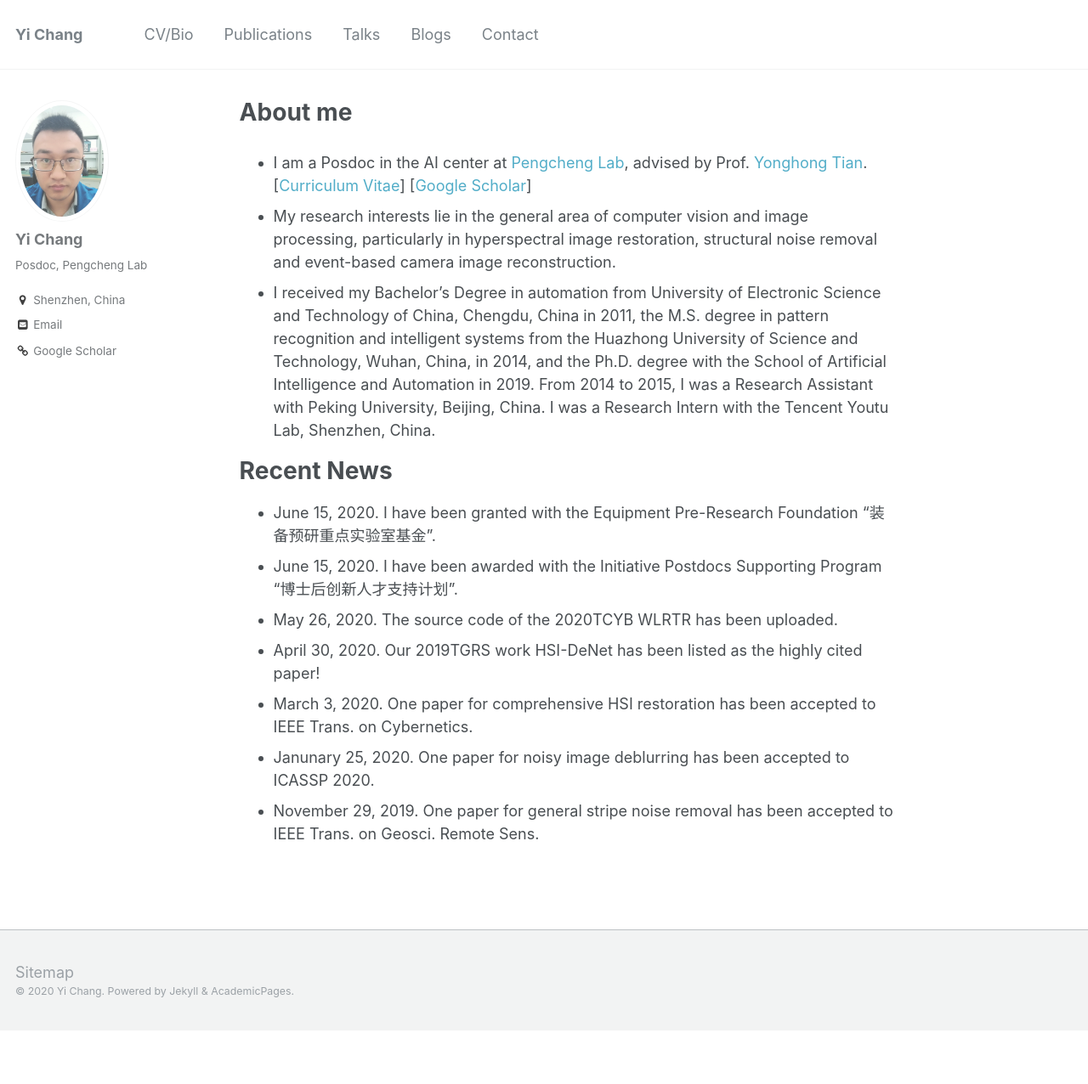
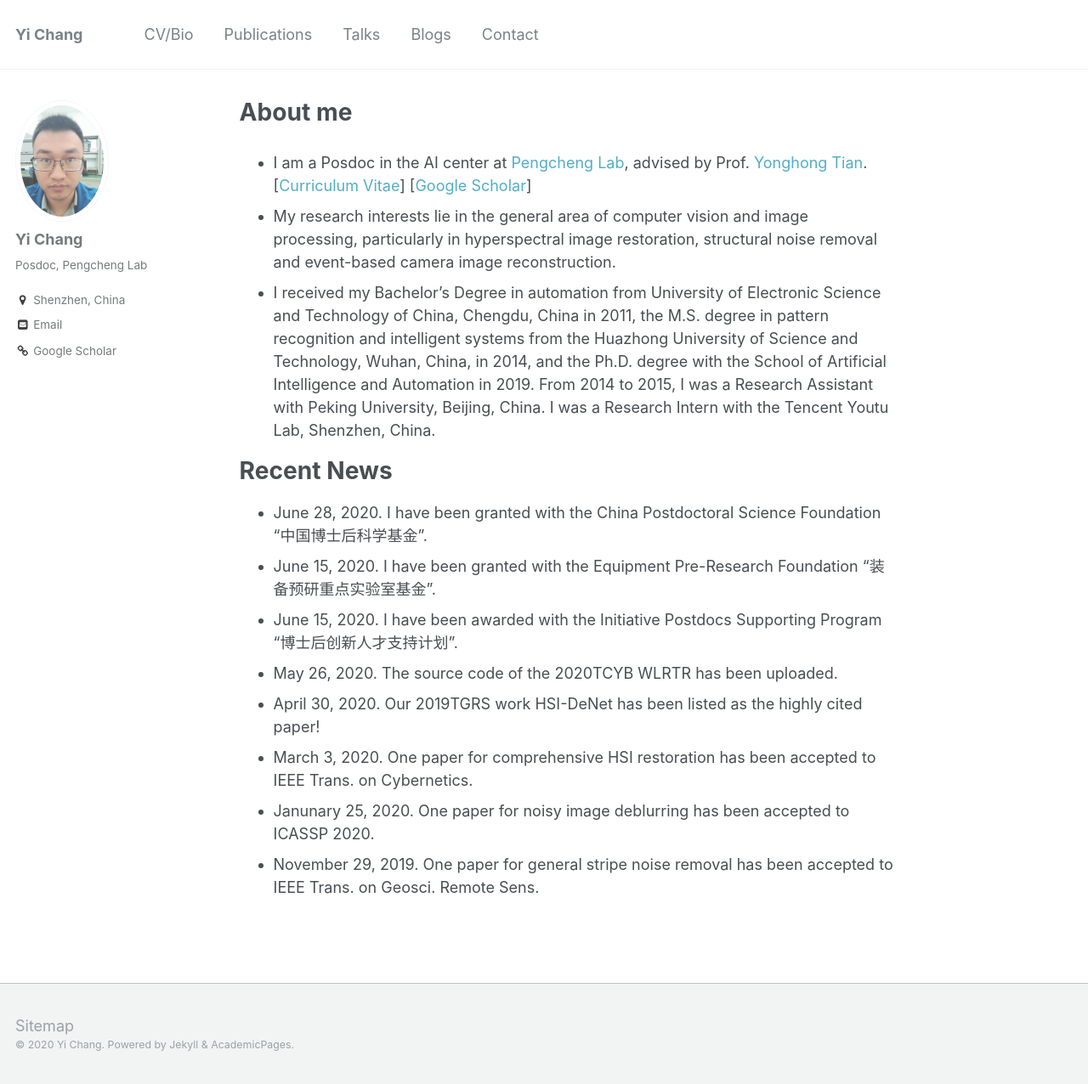
Before and after one commit to zhanwenchen/owuchangyuo.github.io, a Jekyll site: the page built from _pages/about.md, in a window 1280 px wide and 1276 px high. Shown: the whole window at 85% size. Built offline with Jekyll 4.4.1, drawn with Linux system fonts in a browser that asks for light colours.

Commit message:
Update about.md

```diff
--- a/_pages/about.md
+++ b/_pages/about.md
@@ -14,6 +14,7 @@ redirect_from:
 
 # Recent News
 
+* June 28, 2020. I have been granted with the China Postdoctoral Science Foundation "中国博士后科学基金".
 * June 15, 2020. I have been granted with the Equipment Pre-Research Foundation "装备预研重点实验室基金".
 * June 15, 2020. I have been awarded with the Initiative Postdocs Supporting Program "博士后创新人才支持计划".
 * May 26, 2020. The source code of the 2020TCYB WLRTR has been uploaded.
```
